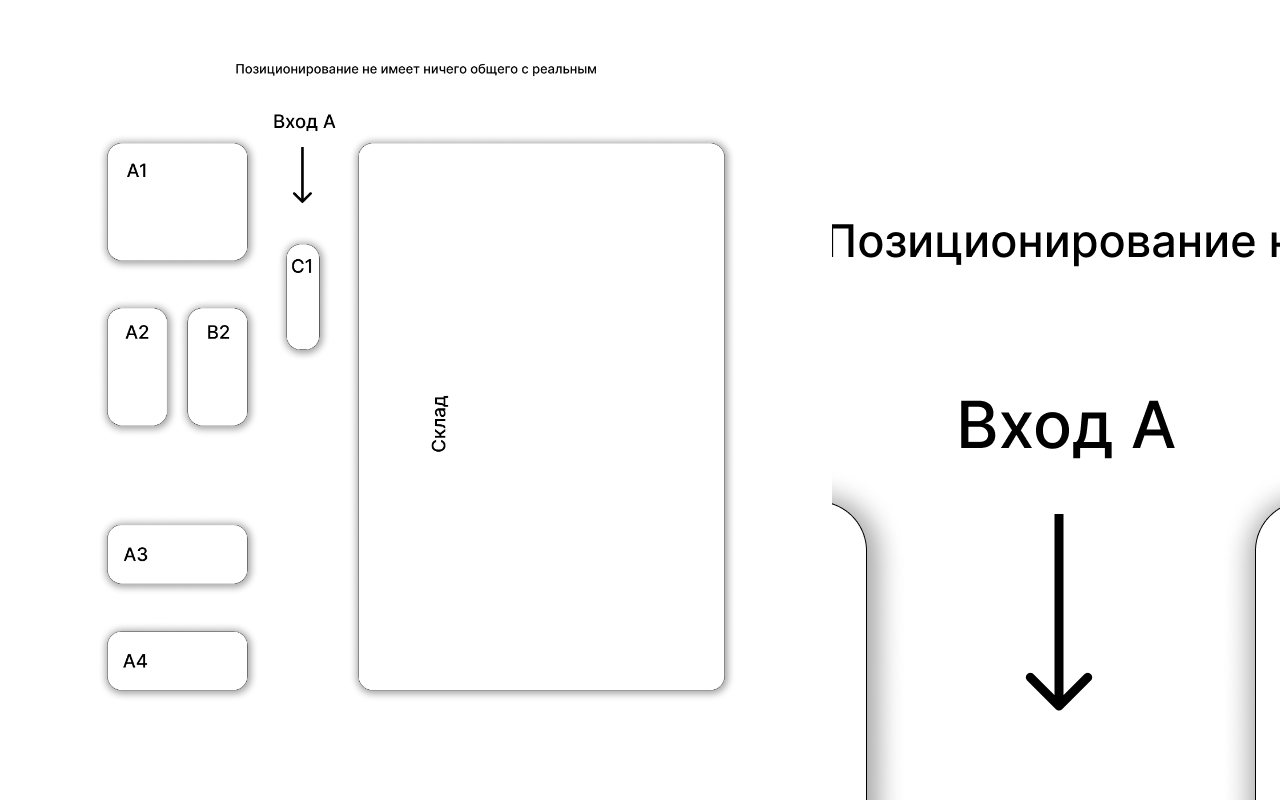
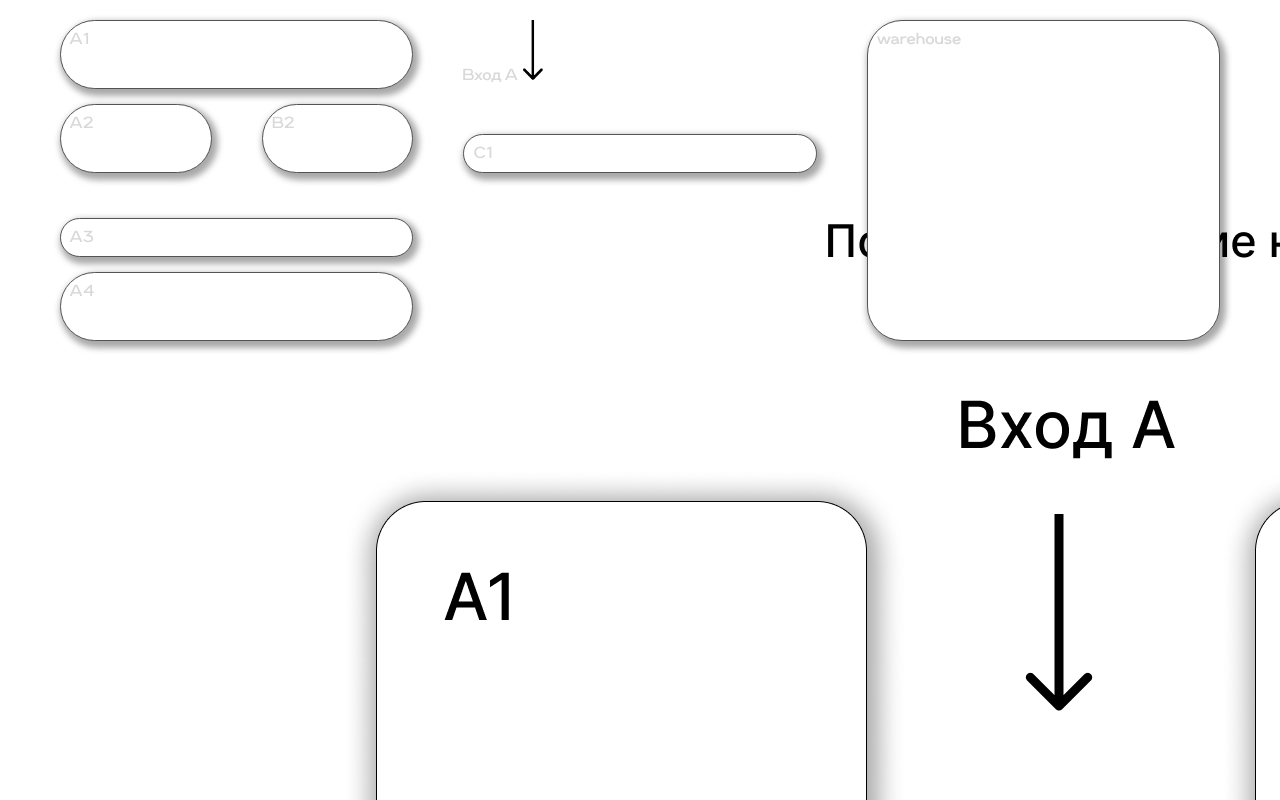
Before and after one commit to Enjeer/Miran, a website: page public/map.html in a window 1280 px wide. Drawn offline with Linux system fonts and the light colour scheme.

Commit message:
map sections styling

```diff
--- a/public/css/map.css
+++ b/public/css/map.css
@@ -14,3 +14,49 @@
 .map img{
     height: 100%;
 }
+
+.map-blocks{
+    display: grid;
+    gap: 50px;
+    padding: 20px 60px;
+    grid-template-columns: 1fr 1fr 1fr;
+}
+
+.section{
+    background-color: white;
+    border-radius: var(--radius-big);
+    box-shadow: 3px 4px 6px 3px rgba(0, 0, 0, 0.34);
+    border: solid 1px var(--secondary);
+    padding: 10px;
+    box-sizing: border-box;
+}
+
+.map-blocks .first-column{
+    height: 100%;
+    display: grid;
+    grid-template-columns: repeat(2, 1fr);
+    grid-template-rows: repeat(4, 1fr);
+    grid-column-gap: 50px;
+    grid-row-gap: 15px;
+}
+
+.first-column div:nth-child(1) { grid-area: 1 / 1 / 2 / 3; }
+.first-column div:nth-child(2) { grid-area: 2 / 1 / 3 / 2; }
+.first-column div:nth-child(3) { grid-area: 2 / 2 / 3 / 3; }
+.first-column div:nth-child(4) {
+    grid-area: 3 / 1 / 4 / 3;
+    margin-top: 30px;
+}
+.first-column div:nth-child(5){ grid-area: 4 / 1 / 5 / 3; }
+
+.map-blocks .second-column{
+    display: flex;
+    flex-direction: column;
+    gap: 50px;
+}
+
+.second-column img{
+    height: 60px;
+}
+
+.second-column
--- a/public/map.html
+++ b/public/map.html
@@ -12,7 +12,23 @@
 <body class="map-page">
     <div class="map-container">
         <div class="map">
-            <img src="/media/images/static/map.png" alt="">
+            <div class="map-blocks">
+                <div class="first-column">
+                    <div class="a1 section"><span>A1</span></div>
+                    <div class="a2 section"><span>A2</span></div>
+                    <div class="b2 section"><span>B2</span></div>
+                    <div class="a3 section"><span>A3</span></div>
+                    <div class="a4 section"><span>A4</span></div>
+                </div>
+                <div class="second-column">
+                    <div class="entrance">
+                        <span>Вход А</span>
+                        <img src="media/images/static/Arrow.png" alt="">
+                    </div>
+                    <div class="c1 section"><span>C1</span></div>
+                </div>
+                <div class="warehouse section"><span>warehouse</span></div>
+            </div>
             <div class="pinpoint"></div>
         </div>
     </div>
```
Also changed, not shown: public/media/images/static/Arrow.png (added).
